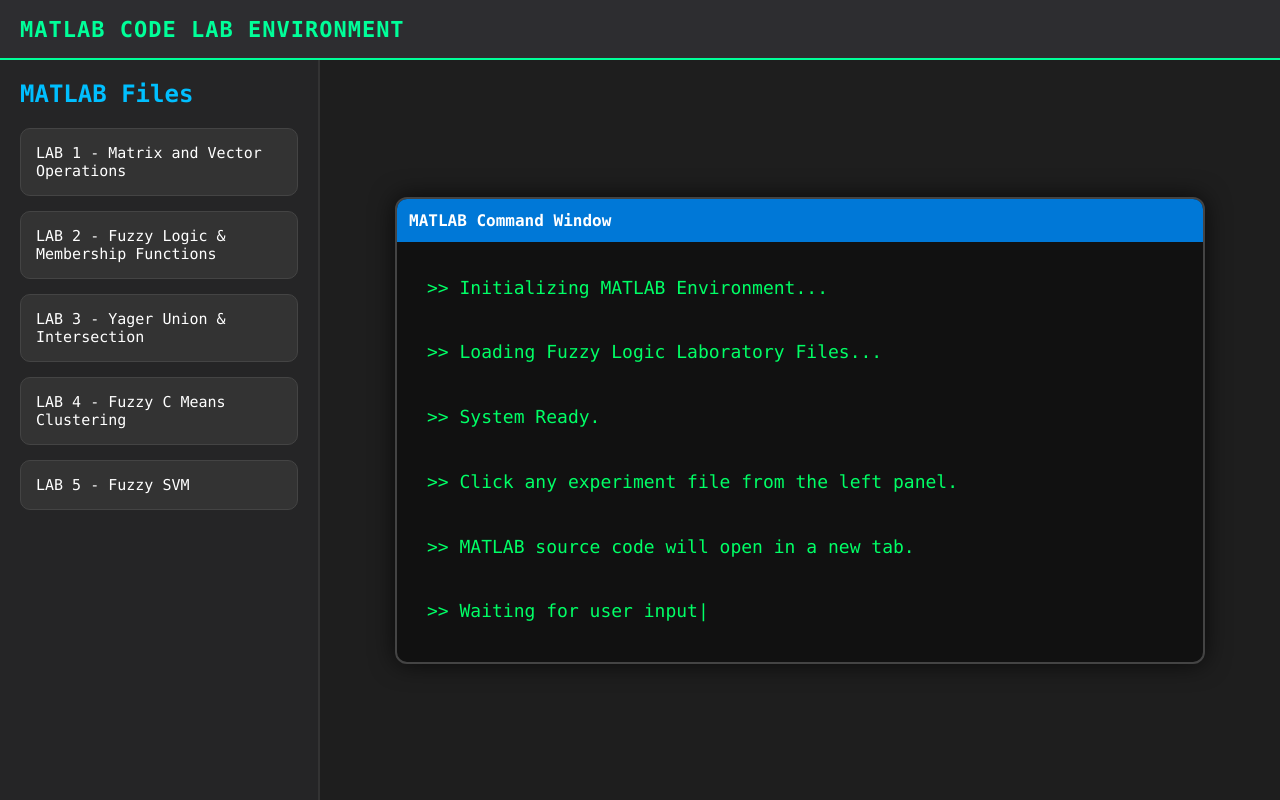
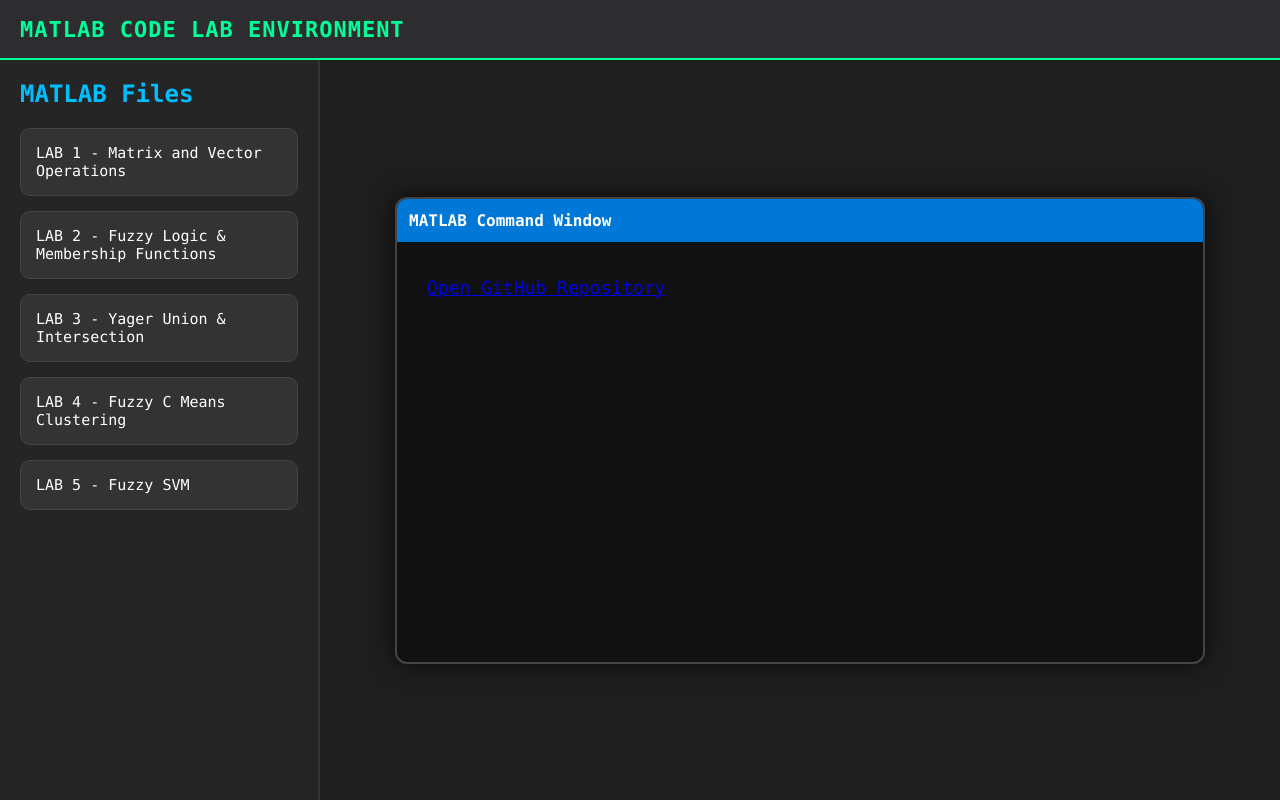
Before and after one commit to raunikdev/fuzzylab, a plain HTML site: page index.html in a window 1280 px wide. Drawn offline with Linux system fonts and the light colour scheme.

Commit message:
Update index.html

```diff
--- a/index.html
+++ b/index.html
@@ -186,18 +186,9 @@
             </div>
 
             <div class="window-body">
-
->> Initializing MATLAB Environment...<br><br>
-
->> Loading Fuzzy Logic Laboratory Files...<br><br>
-
->> System Ready.<br><br>
-
->> Click any experiment file from the left panel.<br><br>
-
->> MATLAB source code will open in a new tab.<br><br>
-
->> Waiting for user input<span class="cursor">|</span>
+            <a href="https://github.com/raunikdev/fuzzylab" target="_blank">
+                Open GitHub Repository
+            </a>
 
             </div>
 
```
